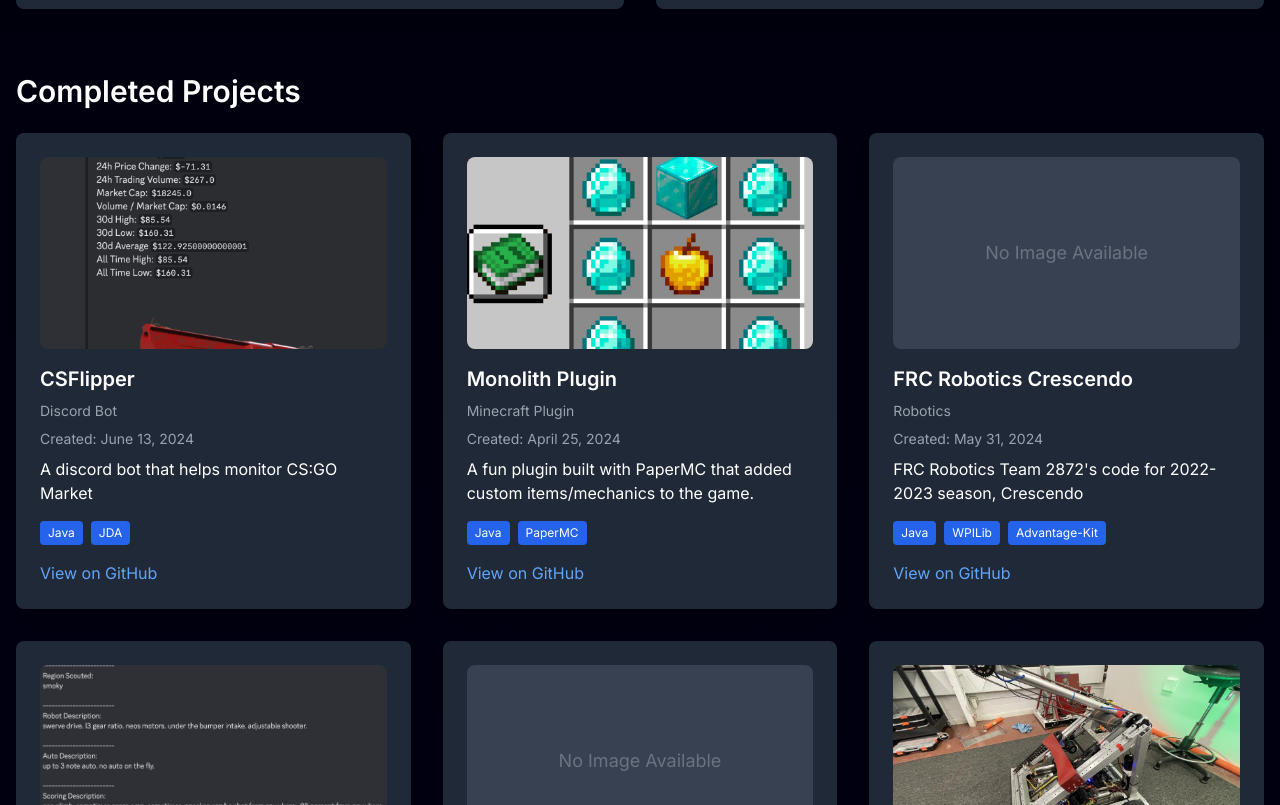
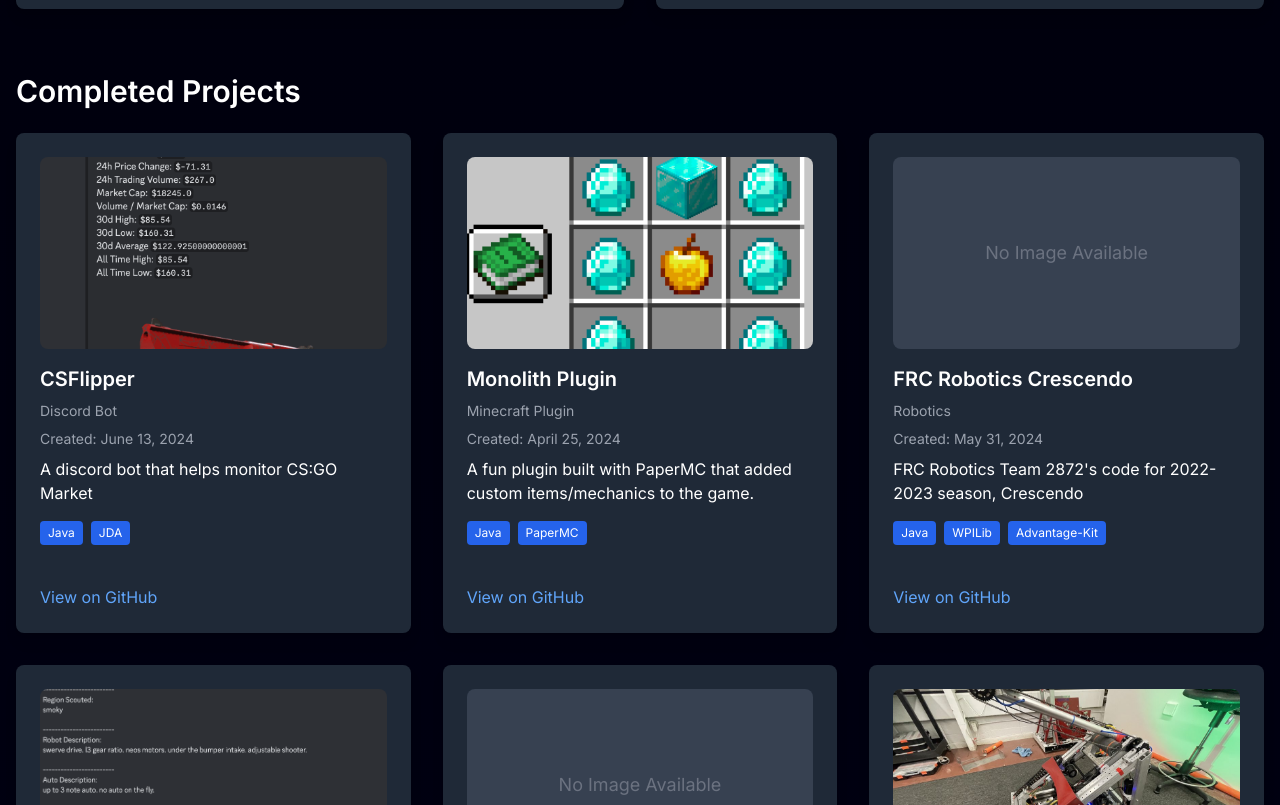
Before and after one commit to Kouyang07/portfolio, a Next.js app: page /projects in a window 1280 px wide. Shown: the part 875-1680 px from the top of the page. Built offline with nearby package versions, Linux system fonts and the light colour scheme.

Commit message:
Fixed the sizing in projects

```diff
--- a/components/projects/ProjectCard.jsx
+++ b/components/projects/ProjectCard.jsx
@@ -10,8 +10,8 @@
     };
 
     return (
-        <div className="bg-gray-800 rounded-lg p-6 shadow-lg">
-            <div className="mb-4 relative w-full h-48">
+        <div className="bg-gray-800 rounded-lg p-6 shadow-lg h-[500px] flex flex-col">
+            <div className="mb-4 relative w-full h-48 flex-shrink-0">
                 {project.image ? (
                     <Image
                         src={project.image}
@@ -26,6 +26,7 @@
                     </div>
                 )}
             </div>
+            <div className="flex-grow overflow-y-auto">
                 <h3 className="text-xl font-semibold mb-2">{project.name}</h3>
                 <p className="text-sm text-gray-400 mb-2">{project.type}</p>
                 {project.date && (
@@ -41,6 +42,8 @@
                         </span>
                     ))}
                 </div>
+            </div>
+            <div className="mt-auto pt-4">
                 {project.github ? (
                     <Link href={project.github} target="_blank" rel="noopener noreferrer"
                           className="text-blue-400 hover:text-blue-300 transition-colors">
@@ -52,5 +55,6 @@
                     </p>
                 )}
             </div>
+        </div>
     );
 }
```
Lines whose indentation alone changed are shown as unchanged.
